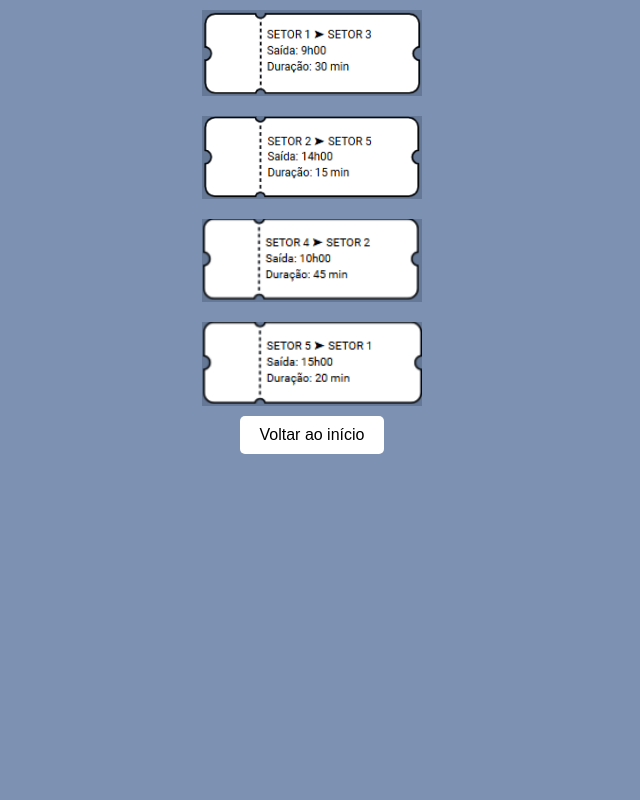
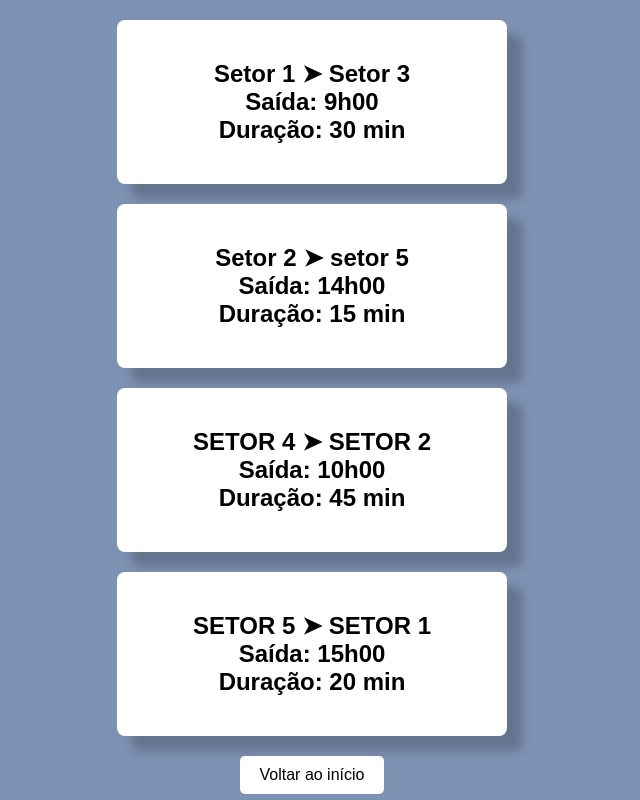
Before and after one commit to luty07/sa-parte-II-ferrorama, a PHP site: page /public/destinos.html in a window 1280 px wide. Shown: the whole page, without its empty margins (328-968 px from the left). Run offline with PHP 8.4, Linux system fonts and the light colour scheme.

Commit message:
correcao

```diff
--- a/public/destinos.html
+++ b/public/destinos.html
@@ -9,21 +9,41 @@
 </head>
 
 <body>
-    <div>
-        <img class="rota" src="../assets/rota1.PNG" alt="">
-    </div>
+    <section>
+        <h1>
+            Setor 1 ➤ Setor 3 <br>
+            Saída: 9h00 <br>
+            Duração: 30 min</h1>
+        </div>
+        <div>
+    </section>
 
-    <div>
-        <img class="rota" src="../assets/rota2.PNG" alt="">
-    </div>
+    <section>
+        <h1>
+            Setor 2 ➤ setor 5 <br>
+            Saída: 14h00 <br>
+            Duração: 15 min </h1>
+        </div>
+        <div>
+    </section>
 
-    <div>
-        <img class="rota" src="../assets/rota3.PNG" alt="">
-    </div>
+    <section>
+        <h1>
+            SETOR 4 ➤ SETOR 2 <br>
+            Saída: 10h00 <br>
+            Duração: 45 min </h1>
+        </div>
+        <div>
+    </section>
 
-    <div>
-        <img class="rota" src="../assets/rota4.PNG" alt="">
-    </div>
+    <section>
+        <h1>
+            SETOR 5 ➤ SETOR 1 <br>
+            Saída: 15h00 <br>
+            Duração: 20 min </h1>
+        </div>
+        <div>
+    </section>
 </body>
 <footer>
     <a href="inicio.html"><button>Voltar ao início</button></a>
--- a/public/manutencao1.html
+++ b/public/manutencao1.html
@@ -9,7 +9,8 @@
 </head>
 
 <body>
-    <section >  <h1>
+    <section>
+        <h1>
             SETOR 1 ➤ SETOR 3</h1>
         <div class="mensagem">TUDO CERTO!<br>NENHUMA MANUTENÇÃO PROGRAMADA!
         </div>
--- a/public/manutencao4.html
+++ b/public/manutencao4.html
@@ -8,7 +8,8 @@
     <link rel="stylesheet" href="../styles/manutencao.css" />
 </head>
 
-<body> <section>
+<body>
+    <section>
         <h1>SETOR 5 ➤ SETOR 1</h1>
         <div class="mensagem">TUDO CERTO!<br>NENHUMA MANUTENÇÃO PROGRAMADA!
         </div>
--- a/styles/manutencao.css
+++ b/styles/manutencao.css
@@ -37,7 +37,7 @@ body {
   }
 
   .img-trem {
-    width: 100px;
+    width: 200px;
     margin-top: 20px;
   }
 
--- a/styles/style.css
+++ b/styles/style.css
@@ -81,3 +81,19 @@ button:hover {
 #padding {
     padding: 10px;
 }
+
+section {
+    background: rgb(255, 255, 255);
+    margin: 20px auto;
+    padding: 20px;
+    max-width: 350px;
+    border-radius: 8px;
+    display: flex;
+    flex-direction: column;
+    align-items: center;
+    box-shadow: 15px 15px 10px rgba(0, 0, 0, 0.2);
+  }
+
+  h1 {
+    color: rgb(0, 0, 0);
+  }
```
Also changed, not shown: public/manutencao.html (+8 -4 lines), public/manutencao2.html (+5 -2 lines), public/manutencao3.html (+10 -7 lines). Lines whose indentation alone changed are shown as unchanged.
